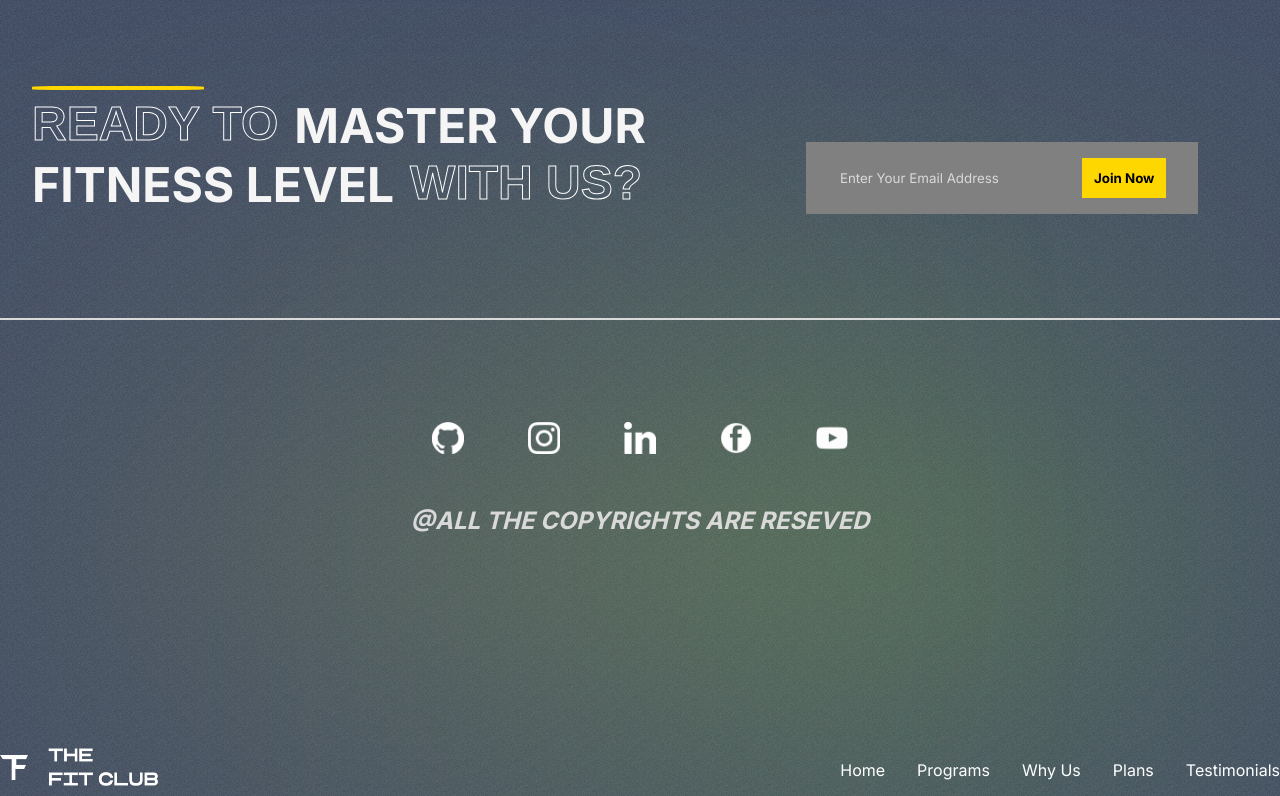
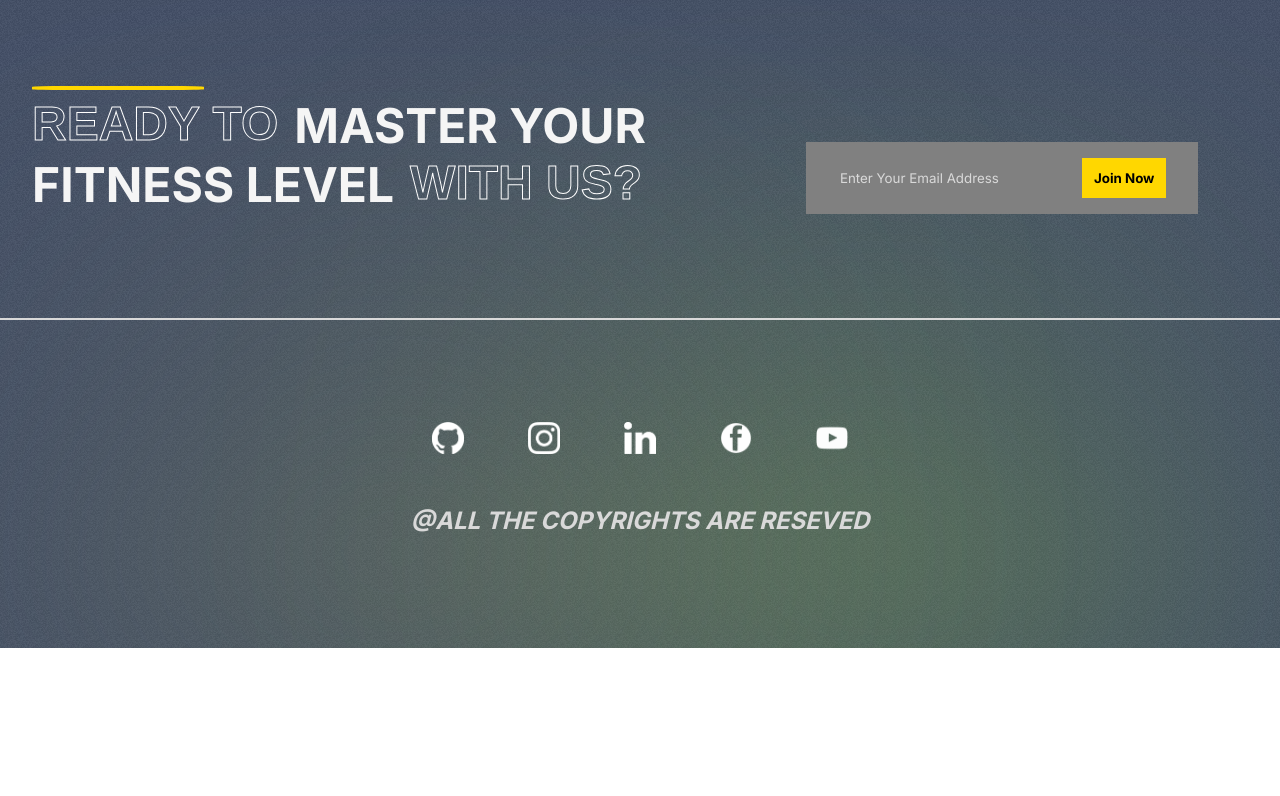
Before and after one commit to gihanthakavishan/Gymnasium_Application, a React (Create React App) app: page / in a window 1280 px wide. Shown: the part 2950-3746 px from the top of the page. After the commit the page ends 3598 px from the top, so only its background shows below. Built offline with nearby package versions, Linux system fonts and the light colour scheme.

Commit message:
add changes to some files

```diff
--- a/src/App.js
+++ b/src/App.js
@@ -1,3 +1,29 @@
+// import './App.css';
+// import Hero from './components/Hero/Hero';
+// import Programs from './components/Programs/Programs';
+// import Reasons from './components/Reasons/Reasons';
+// import Plans from './components/Plans/Plans';
+// import Testimonials from './components/Testimonials/Testimonials';
+// import Join from './components/Join/Join';
+// import Footer from './components/Footer/Footer';
+// import Header from './components/Header/Header';
+// function App() {
+//   return (
+//     <div className="App">
+//           <Hero/>
+//           <Programs/>
+//           <Reasons/>
+//           <Plans/>
+//           <Testimonials/>
+//           <Join/>
+//           <Footer/>
+//           <Header/>
+
+//     </div>
+//   );
+// }
+
+// export default App;
 import './App.css';
 import Hero from './components/Hero/Hero';
 import Programs from './components/Programs/Programs';
@@ -6,7 +32,7 @@ import Plans from './components/Plans/Plans';
 import Testimonials from './components/Testimonials/Testimonials';
 import Join from './components/Join/Join';
 import Footer from './components/Footer/Footer';
-import Header from './components/Header/Header';
+
 function App() {
   return (
     <div className="App">
@@ -17,8 +43,6 @@ function App() {
           <Testimonials/>
           <Join/>
           <Footer/>
-          <Header/>
-
     </div>
   );
 }
--- a/src/components/Header/Header.jsx
+++ b/src/components/Header/Header.jsx
@@ -1,30 +1,4 @@
-// import React, { useState } from 'react';
-// import './Header.css';
-// import Logo from '../../assets/logo.png';
-// import Bars from '../../assets/bars.png';
-// const header = () => {
-//   const mobile = window.innerWidth<=768 ? true : false;
-//   const [menuOpened, setMenuOpened] = useState(false);
-//   return (
-//     <div className="header">
 
-//         <img src={Logo} alt=""  className='logo'/>
-//      {(menuOpened=== false && mobile===true)? (
-//         <div><img src={Bars} alt="" /></div>
-//      ):(
-//       <ul className='header-menu'>
-//       <li>Home</li>
-//        <li>Programs</li>
-//        <li>Why Us</li>
-//        <li>Plans</li>
-//        <li>Testimonials</li>
-//    </ul>
-//      )}
-//     </div>
-//   );
-// };
-
-// export default header
 import React, { useState } from 'react';
 import './Header.css';
 import Logo from '../../assets/logo.png';
@@ -61,7 +35,7 @@ const Header = () => {
         </li>
         <li >
             <Link
-              onClick={()=>setMenuOpened(false)}
+              onClick={() =>setMenuOpened(false)}
               to='programs'
               span={true}
               smooth={true}
@@ -86,7 +60,7 @@ const Header = () => {
           <li >
             <Link
               onClick={()=>setMenuOpened(false)}
-              to='Testimonials'
+              to='testimonials'
               span={true}
               smooth={true}
             >Testimonials</Link></li>
--- a/src/components/Testimonials/Testimonials.jsx
+++ b/src/components/Testimonials/Testimonials.jsx
@@ -10,7 +10,7 @@ const transition = {type: "spring", duration: 3};
     const [selected, setSelected] = useState(0);
     const tLength = testimonialsData.length;
   return (
-    <div className="Testimonials">
+    <div className="Testimonials" id='testimonials'>
         <div className="left-t">
           <motion.div
             initial={{opacity: 0, x: -100}}
```
Also changed, not shown: src/components/Header/Header.css (line endings or trailing spaces).
